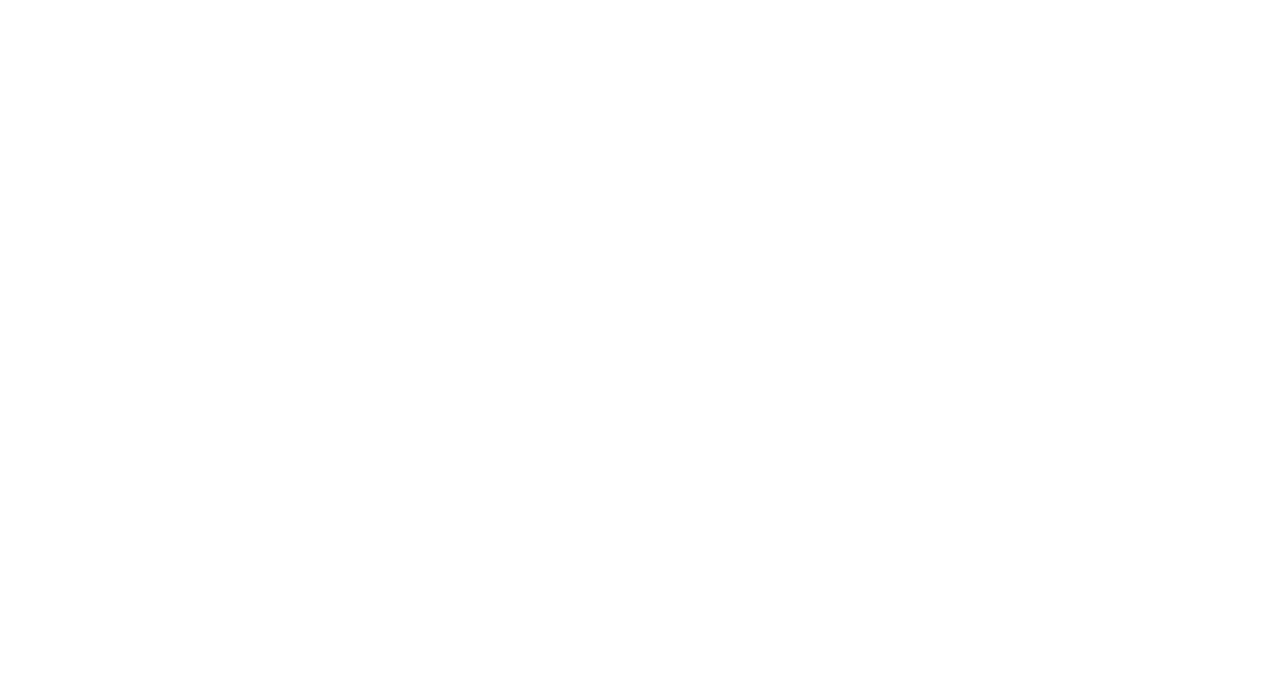
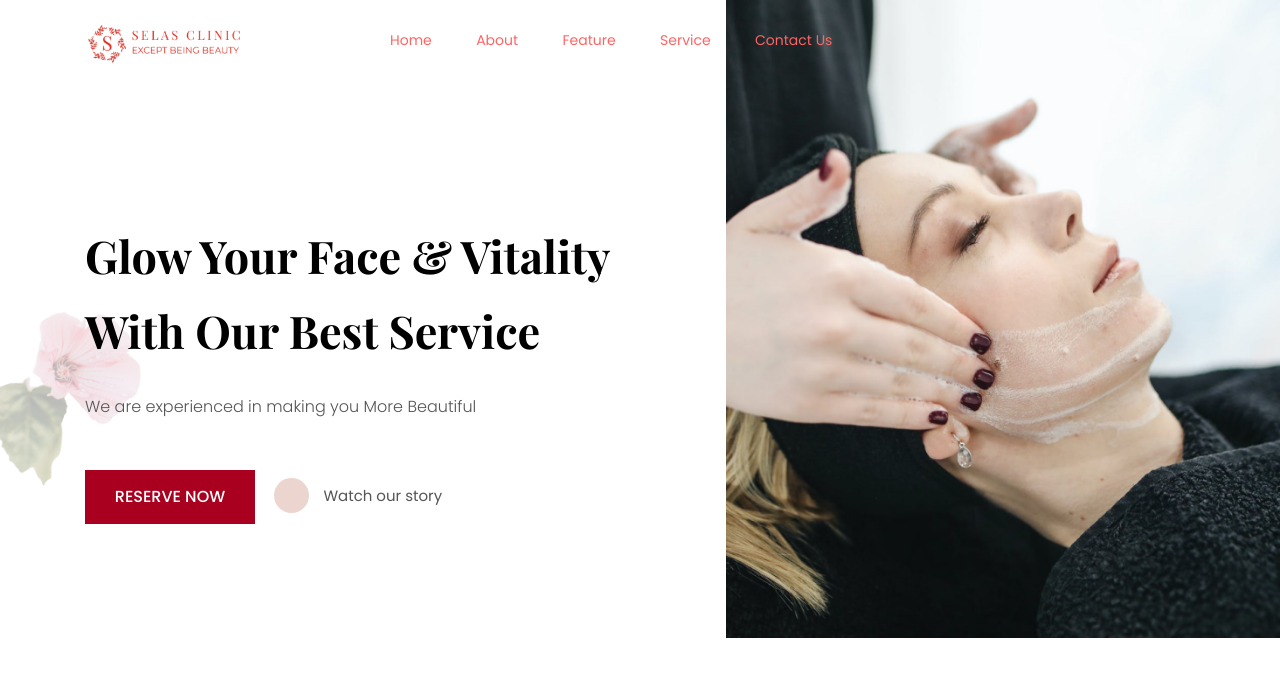
Before and after one commit to northern-king/selaswebsite, a PHP site: page / in a window 1280 px wide. Before the commit the part shown is empty. Shown: the top 677 px of the page. Run offline with PHP 8.4, Linux system fonts and the light colour scheme; some web fonts are replaced.

Commit message:
create navbar and banner section

```diff
--- a/css/style.css
+++ b/css/style.css
@@ -1 +1,253 @@
 @import url("https://fonts.googleapis.com/css2?family=Playfair+Display:wght@400;500;600;700;800;900&family=Poppins:wght@200;300;400;500;600;700;800&display=swap");
+
+/* *********Common CSS Start ************ */
+
+* {
+  margin: 0;
+  padding: 0;
+  -webkit-box-sizing: border-box;
+  box-sizing: border-box;
+}
+
+body {
+  color: #6c6c6f;
+  background-color: #fff;
+  font-family: "Poppins", sans-serif;
+  font-weight: 300;
+  line-height: 27px;
+}
+
+a {
+  -webkit-transition: all 300ms ease-in-out;
+  -o-transition: all 300ms ease-in-out;
+  transition: all 300ms ease-in-out;
+}
+a:hover,
+a:focus {
+  text-decoration: none;
+  outline: 0px;
+}
+h1,
+h2,
+h3,
+h4,
+h5,
+h6 {
+  font-family: "Playfair Display", serif;
+}
+
+img {
+  display: block;
+  width: 100%;
+  height: auto;
+}
+
+ul {
+  margin: 0;
+  padding: 0;
+  list-style: none;
+}
+
+figure {
+  margin: 0;
+}
+
+section {
+  display: block;
+  position: relative;
+  padding: 50px 0;
+  width: 100%;
+}
+
+/* *********Common CSS End ************ */
+
+/* ********* HEADER START ************ */
+
+.header {
+  position: relative;
+}
+
+.header.abs.header {
+  position: absolute;
+  top: 0;
+  left: 0;
+  width: 100%;
+  z-index: 1;
+}
+
+.logo {
+  display: block;
+  max-width: 209px;
+}
+
+.primary-menu {
+  position: relative;
+  z-index: 99;
+}
+
+.primary-menu .mobile-menu {
+  display: none;
+}
+
+.primary-menu ul {
+  padding: 10px 0;
+}
+
+.primary-menu li a {
+  color: #ff6464;
+  display: block;
+  font-size: 14px;
+  font-weight: 400;
+  padding: 0 20px;
+}
+
+.primary-menu li a:hover {
+  color: #000;
+  background-color: #e7c7bf;
+}
+
+@media screen and (max-width: 767px) {
+  .primary-menu .mobile-menu {
+    display: block;
+    color: #ec6069;
+    font-size: 18px;
+    position: absolute;
+    right: 0;
+    top: -30px;
+  }
+
+  .primary-menu ul {
+    background-color: #fcf5ee;
+    display: none;
+    text-align: center;
+    padding: 10px 0;
+  }
+
+  .primary-menu li a {
+    padding: 10px 15px;
+  }
+}
+
+@media screen and (min-width: 768px) {
+  .primary-menu li {
+    display: inline-block;
+  }
+}
+
+/* ********* HEADER END ************ */
+
+/* ********* BANNER SECTION START ************ */
+
+.banner {
+  background: url(../images/flower.png) no-repeat left center/12.5%;
+  padding: 12% 0;
+}
+
+.banner h2 {
+  color: black;
+  font-size: 45px;
+  font-weight: bold;
+  line-height: 75px;
+  margin-bottom: 25px;
+}
+
+.banner p {
+  color: #555;
+  margin-bottom: 50px;
+}
+
+.banner .spa-img {
+  width: 43.3%;
+  position: absolute;
+  right: 0;
+  top: -64px;
+  z-index: 0;
+}
+
+.btn {
+  background-color: #a9001f;
+  border-radius: 0;
+  color: #fff;
+  display: inline-block;
+  font-size: 16px;
+  font-weight: 500;
+  line-height: 0.8;
+  min-width: 170px;
+  padding: 20px 15px;
+  transition: 0.5s;
+}
+
+.btn:hover {
+  color: #fff;
+  background: rgb(148, 0, 27);
+  background: linear-gradient(
+    38deg,
+    rgba(148, 0, 27, 1) 0%,
+    rgba(255, 1, 1, 1) 100%
+  );
+  -webkit-box-shadow: -12px 12px 0px 0px rgba(236, 96, 105, 1);
+  -moz-box-shadow: -12px 12px 0px 0px rgba(236, 96, 105, 1);
+  box-shadow: -12px 12px 0px 0px rgba(236, 96, 105, 1);
+}
+
+.video-btn {
+  color: #555;
+  font-size: 15px;
+  font-weight: 400;
+}
+
+.video-btn:hover {
+  color: #a9001f;
+}
+
+.video-btn i {
+  border-radius: 50%;
+  background-color: #edd5cf;
+  color: #ec6069;
+  display: inline-block;
+  line-height: 36px;
+  text-align: center;
+  margin-right: 10px;
+  height: 35px;
+  width: 35px;
+}
+
+@media screen and (max-width: 1199px) {
+  .banner {
+    padding-top: 15%;
+  }
+
+  .banner h2 {
+    font-size: 55px;
+    line-height: 60px;
+  }
+}
+
+@media screen and (max-width: 676px) {
+  .banner {
+    padding-top: 130px;
+  }
+
+  .banner .spa-img {
+    display: none;
+  }
+}
+
+@media screen and (max-width: 479px) {
+  .banner h2 {
+    font-size: 44px;
+    line-height: 54px;
+  }
+  .banner .video-btn {
+    display: block;
+    margin-top: 30px;
+  }
+}
+
+@media screen and (min-width: 480px) {
+  .banner .video-btn {
+    margin-left: 15px;
+  }
+}
+
+/* ********* BANNER SECTION END ************ */
--- a/index.html
+++ b/index.html
@@ -21,6 +21,65 @@
     <link rel="icon" type="image/x-icon" href="images/favicon.png" />
   </head>
   <body class="home-two">
+    <!-- ====== HEADER START ====== -->
+    <header class="header abs-header">
+      <div class="container">
+        <div class="row align-items-end mt-3">
+          <div class="col-md-3">
+            <a href="index.html" class="logo">
+              <img src="images/logoselas.png" alt="logo selas clinic" />
+            </a>
+          </div>
+          <div class="col-md-9">
+            <nav class="primary-menu">
+              <a href="javascript:void(0);" class="mobile-menu"
+                ><i class="ti-menu"></i
+              ></a>
+              <ul>
+                <li><a href="index.html">Home</a></li>
+                <li><a href="index.html">About</a></li>
+                <li><a href="index.html">Feature</a></li>
+                <li><a href="index.html">Service</a></li>
+                <li><a href="index.html">Contact Us</a></li>
+              </ul>
+            </nav>
+          </div>
+        </div>
+      </div>
+    </header>
+    <!-- ====== HEADER END ====== -->
+
+    <!-- ====== BANNER SECTION START ====== -->
+
+    <section class="banner">
+      <div class="spa-img">
+        <img src="images/header.jpg" alt="banner images" />
+      </div>
+      <div class="container">
+        <div class="row">
+          <div class="col-md-9 col-lg-6">
+            <div class="banner-content">
+              <h2>
+                Glow Your Face & Vitality <br />
+                With Our Best Service
+              </h2>
+              <p>We are experienced in making you More Beautiful</p>
+              <a href="#" class="btn">RESERVE NOW</a>
+              <a
+                href="https://www.youtube.com/watch?v=9V0DPqDhBFs"
+                class="video-btn"
+                data-fancybox
+              >
+                <i class="ti-control-play"></i> Watch our story</a
+              >
+            </div>
+          </div>
+        </div>
+      </div>
+    </section>
+
+    <!-- ====== BANNER SECTION END ====== -->
+
     <!-- ====== JS/ SCRIPT ====== -->
     <script src="js/jquery-3.5.1.min.js"></script>
     <script src="js/bootstrap.min.js"></script>
```
Also changed, not shown: images/flower.png (added), images/flower2.png (added), images/flower3.png (added), images/header.jpg (added), images/logoselas.png (added).
